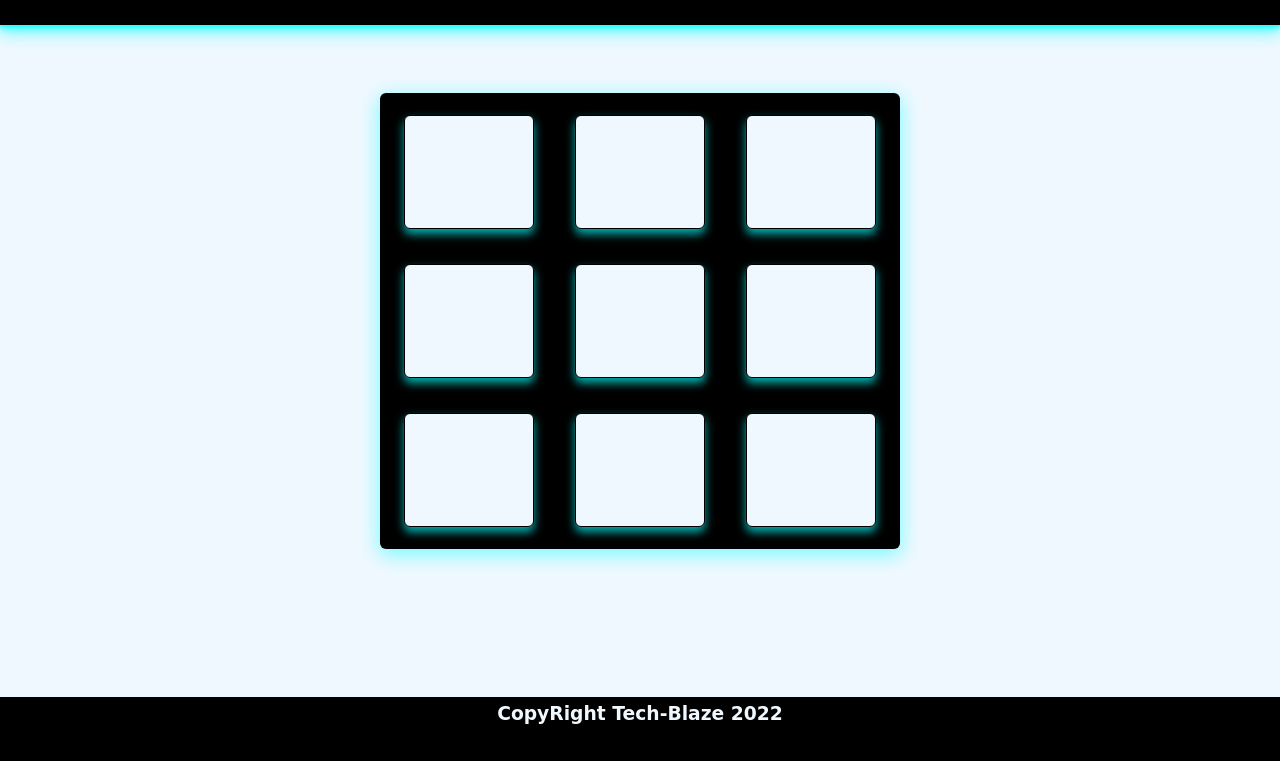
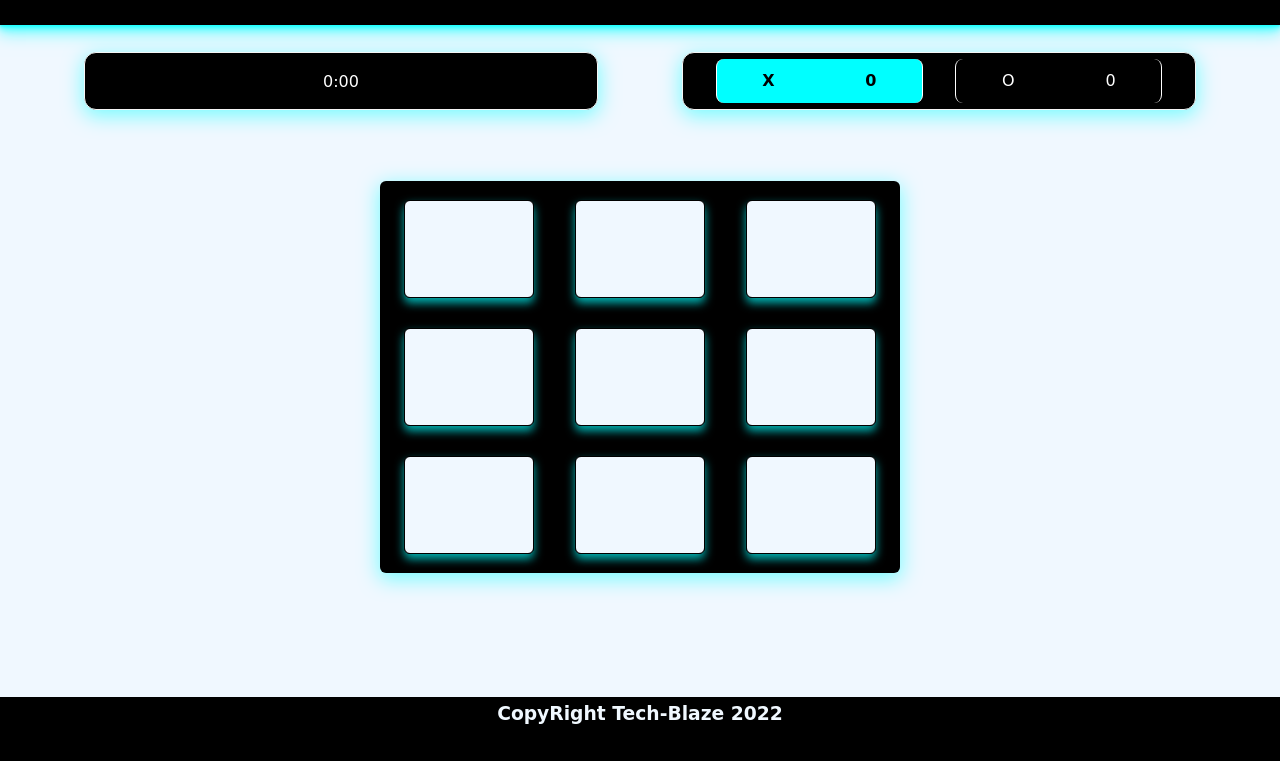
Before and after one commit to V-Blaze/Tic-tac-toe, a website built with Parcel: page src/index.html in a window 1280 px wide. Shown: the part 39-800 px from the top of the page. Built offline with nearby package versions, Linux system fonts and the light colour scheme; a web font is replaced by a local one.

Commit message:
add current player feature

```diff
--- a/src/app.ts
+++ b/src/app.ts
@@ -2,6 +2,8 @@ const gameBoard = document.querySelector<HTMLDivElement>('#game-board');
 const boxes = document.querySelectorAll('.box') as NodeListOf<Element>
 const winner = document.querySelector<HTMLElement>('.winner');
 const button = document.querySelector<HTMLButtonElement>('.btn')
+const playerX = document.querySelector<HTMLDivElement>('.player-x');
+const playerO = document.querySelector<HTMLDivElement>('.player-o');
 
 type Turn = 'X' | 'O'
 
@@ -17,14 +19,19 @@ const playGame = (): void => {
     const controller = new AbortController()
     winner?.classList.add('invisible')
 
-    console.log('started')
+    console.log('Game Started!')
         for(let box of boxes){
+
             box.textContent = ''
+            box.classList.remove('no-hover')
+
         box.addEventListener('click', (e)=>{
+            box.classList.add('no-hover')
             const curBox: HTMLDivElement | null = document.querySelector(`#${box.id}`)
             if(curBox && curBox.innerText == '') curBox.innerText = turn;
             let winner: boolean = checkWinner()
             checkBoard()
+            currentPlayer()
             if(!winner) switchTurn()
             else{
                 wonGame()
@@ -42,7 +49,8 @@ const wonGame = ():void =>{
     winner?.classList.remove('invisible')
 
     boxes.forEach((elem)=>{
-        console.log(elem)
+        // console.log(elem.textContent)
+        elem.classList.add('no-hover')
     })
 }
 
@@ -51,6 +59,17 @@ const switchTurn = (): void =>{
         turn = 'O'
     }else if(turn == 'O'){
         turn = 'X'
+    }
+}
+
+const currentPlayer = ():void =>{
+    if(turn == 'X'){
+
+        playerX?.classList.add('active-player')
+        playerO?.classList.remove('active-player')
+    } else{
+        playerX?.classList.remove('active-player')
+        playerO?.classList.add('active-player')
     }
 }
 
@@ -89,7 +108,6 @@ const getBoxes = ():Array<string> =>{
             boxesContent.push(boxText)
         }
     }
-    console.log(boxesContent)
     return boxesContent
 }
 
--- a/src/index.html
+++ b/src/index.html
@@ -14,6 +14,21 @@
             <h2>TIC TAC TOE GAME</h2>
         </div>
     </header>
+    <div class="players">
+        <div class="timmer">
+            <span class="time">0:00</span>
+        </div>
+        <div class="player-info">
+            <div class="player-x active-player">
+                <span>X</span>
+                <span class="x-score">0</span>
+            </div>
+            <div class="player-o">
+                <span>O</span>
+                <span class="o-score">0</span>
+            </div>
+        </div>
+    </div>
     <div class="main">
         <div class="game-board">
             <div class="box" id="box-1"></div>
--- a/src/style.css
+++ b/src/style.css
@@ -35,12 +35,78 @@ header div {
 
 .main {
     width: 100%;
-    height: 74%;
+    height: 60%;
     display: flex;
 
     justify-content: center;
     align-items: center;
 
+}
+
+.players {
+    width: 100%;
+    height: 14%;
+    display: flex;
+    margin-bottom: 4px;
+    margin: 0px;
+    padding: 0px;
+    justify-content: space-evenly;
+    align-items: center;
+
+}
+
+.timmer {
+    width: 40%;
+    height: 50%;
+    background-color: black;
+    color: white;
+    border-radius: 12px;
+    box-shadow: 0px 5px 20px 0.9px rgba(0, 255, 255, 0.5);
+    /* cursor: pointer; */
+    border: solid 1px whitesmoke;
+    display: flex;
+    justify-content: center;
+    align-items: center;
+}
+
+/* .time {
+    text-align: center;
+    justify-content: center;
+    align-items: center;
+} */
+
+.player-info {
+    width: 40%;
+    height: 50%;
+    background-color: black;
+    color: white;
+    border-radius: 12px;
+    box-shadow: 0px 5px 20px 0.9px rgba(0, 255, 255, 0.5);
+    /* cursor: pointer; */
+    border: solid 1px whitesmoke;
+    display: flex;
+    justify-content: space-evenly;
+    align-items: center;
+}
+
+.player-x,
+.player-o {
+    width: 40%;
+    height: 80%;
+    display: flex;
+    justify-content: space-around;
+
+    border-right: 1px white solid;
+    border-left: 1px white solid;
+    align-items: center;
+    border-radius: 8px;
+}
+
+.active-player {
+    background-color: aqua;
+    color: black;
+    font-weight: bolder;
+    transition: 1s ease-in-out;
 }
 
 .winner {
@@ -100,8 +166,8 @@ header div {
     .game-board {
         /* width: 85%;
     height: 70%; */
-        width: 60vw;
-        height: 60vw;
+        width: 45vw;
+        height: 45vw;
 
     }
 
@@ -115,8 +181,8 @@ header div {
     .game-board {
         /* width: 85%;
         height: 70%; */
-        width: 50vw;
-        height: 50vw;
+        width: 45vw;
+        height: 45vw;
 
     }
 
@@ -132,7 +198,7 @@ header div {
         /* width: 85%;
             height: 70%; */
         width: 40vw;
-        height: 35vw;
+        height: 30vw;
 
     }
 
@@ -156,11 +222,16 @@ header div {
     border-radius: 6px;
     cursor: pointer;
     box-shadow: 0px 5px 10px 0px rgba(0, 255, 255, 0.7);
+    background: linear-gradient(to left, aliceblue 50%, rgba(0, 255, 255, 0.7) 50%) right;
+    background-size: 200%;
+    transition: .5s ease-out;
 }
 
-.box:hover {
+.box:not(.no-hover):hover {
     /* transform: translateY(-5px); */
     box-shadow: 0px 10px 20px 2px rgba(0, 255, 255, 0.7);
+    background-position: left;
+
 }
 
 .btn:hover {
```
Also changed, not shown: dist/index.html, 5 other files.
